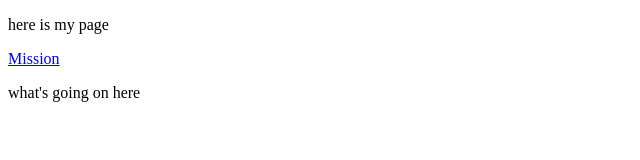
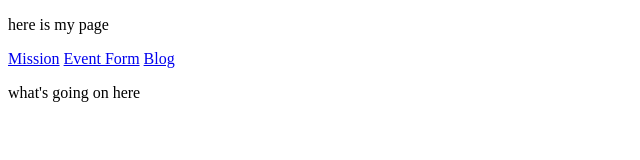
Before and after one commit to emily-crabb-code/webdev131, a plain HTML site: page index.html in a window 1280 px wide. Shown: the whole page, without its empty margins (0-640 px from the left). Drawn offline with Linux system fonts and the light colour scheme.

Commit message:
modified:   index.html

```diff
--- a/index.html
+++ b/index.html
@@ -8,6 +8,8 @@
 <body>
     <p>here is my page</p>
     <a href="webdev131/mission/index.html">Mission</a>
+    <a href="eventform/index.html">Event Form</a>
+    <a href="blog/index.html">Blog</a>
 
     <p>what's going on here</p>
 </body>
```
